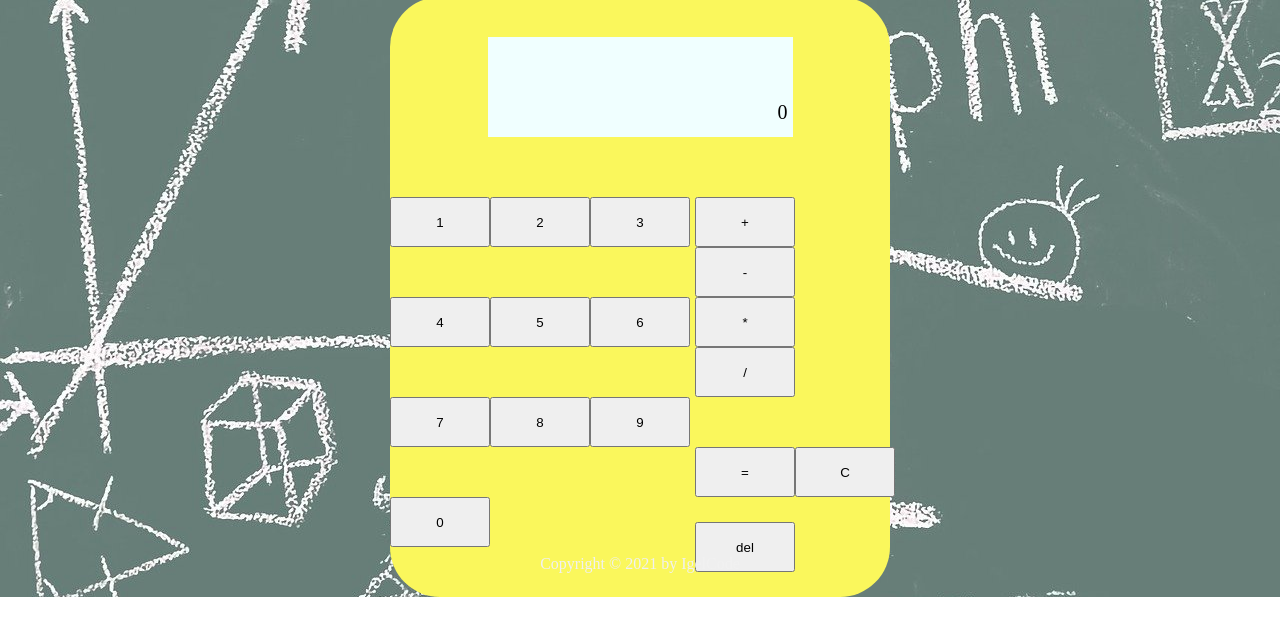
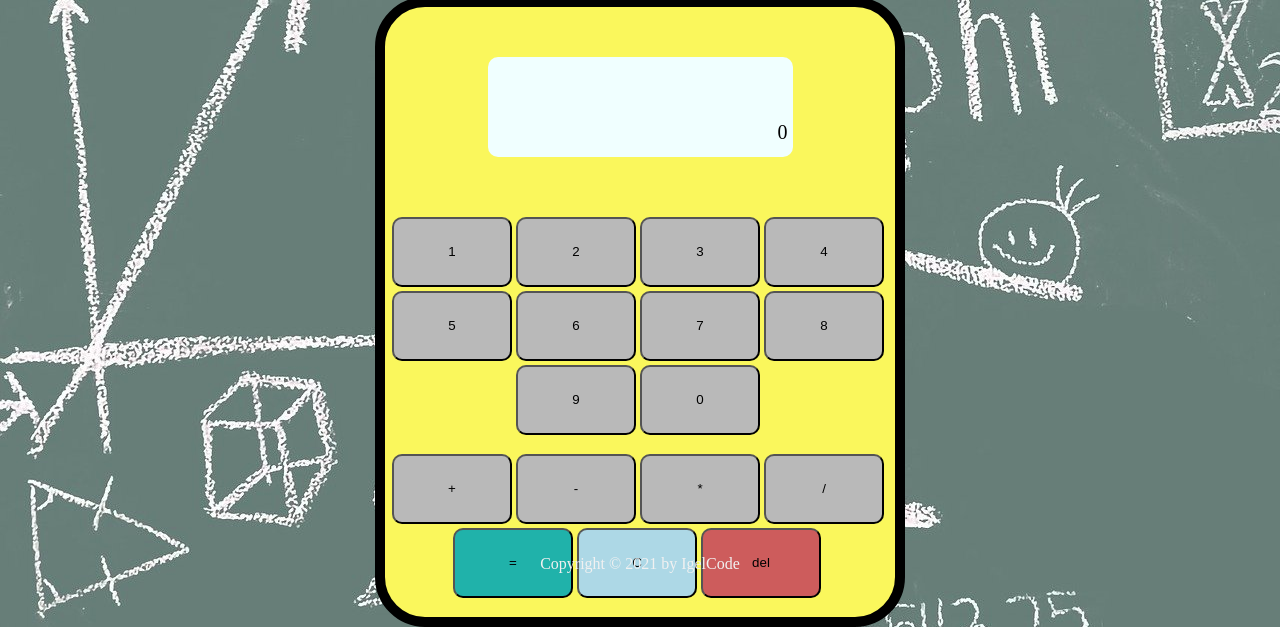
Before and after one commit to IgelCode/calculator, a plain HTML site: page index.html in a window 1280 px wide. Shown: the part 225-852 px from the top of the page. Before the commit the page ends 822 px from the top, so only its background shows below. Drawn offline with Linux system fonts and the light colour scheme.

Commit message:
Bugs fixed and more styles

```diff
--- a/calc.js
+++ b/calc.js
@@ -100,6 +100,7 @@ function clearDisplay() {
   value = "";
   valueOne = "";
   valueTwo = "";
+  operand = null;
 }
 
 function getValue(event) {
--- a/index.html
+++ b/index.html
@@ -18,33 +18,29 @@
          </div>
     <div class="bot">
         <div class="numbers">
-            <button id="one">1</button>
-            <button id="two">2</button>
-            <button id="three">3</button>
-            <button id="four">4</button>
-            <button id="five">5</button>
-            <button id="six">6</button>
-            <button id="seven">7</button>
-            <button id="eight">8</button>
-            <button id="nine">9</button>
-            <button id="zero">0</button>
+            <button class="numberz" id="one">1</button>
+            <button class="numberz" id="two">2</button>
+            <button class="numberz" id="three">3</button>
+            <button class="numberz" id="four">4</button>
+            <button class="numberz" id="five">5</button>
+            <button class="numberz" id="six">6</button>
+            <button class="numberz" id="seven">7</button>
+            <button class="numberz" id="eight">8</button>
+            <button class="numberz" id="nine">9</button>
+            <button class="numberz" id="zero">0</button>
         </div>
-
         <div class="operators">
-        <div class="operatorsone">
-          <button id="plus">+</button>
-          <button id="minus">-</button>
-          <button id="multiply">*</button>
-          <button id="divide">/</button>
+          <button class="operatorz" id="plus">+</button>
+          <button class="operatorz" id="minus">-</button>
+          <button class="operatorz" id="multiply">*</button>
+          <button class="operatorz" id="divide">/</button>
+          <button class="operatorztwo" id="equals">=</button>
+          <button class="operatorztwo" id="clear">C</button>
+          <button class="operatorztwo" id="del">del</button>
         </div>
-        <div class="operatorstwo">
-          <button id="equals">=</button>
-          <button id="clear">C</button>
-          <button id="del">del</button>
-    </div></div>
+    </div>
 </div>
-
-
+</div>
 </div>
 
 <footer>Copyright © 2021 by IgelCode</footer>
--- a/style.css
+++ b/style.css
@@ -19,18 +19,48 @@ h1 {
 }
 .container {
   display: flex;
-  justify-content: space-between;
+  justify-content: center;
   flex-direction: column;
   align-items: center;
   width: 500px;
   height: 600px;
   background-color: rgb(250, 247, 92);
   border-radius: 50px;
+  border: solid;
+  border-width: 10px;
+  gap: 50px;
+  padding: 5px;
 }
 button {
-  height: 50px;
-  width: 100px;
+  border-radius: 10px;
+  margin: 2px;
+  border-color: black;
 }
+
+button.numberz {
+  width: 120px;
+  height: 70px;
+  background-color: rgb(185, 185, 185);
+}
+button.operatorz {
+  width: 120px;
+  height: 70px;
+  background-color: rgb(185, 185, 185);
+}
+button.operatorztwo {
+  width: 120px;
+  height: 70px;
+}
+#equals {
+  background-color: lightseagreen;
+}
+#clear {
+  background-color: lightblue;
+}
+#del {
+  background-color: indianred;
+}
+
 #opdisplay {
   margin-top: 40px;
   display: flex;
@@ -41,6 +71,8 @@ button {
   align-items: center;
   font-size: 14px;
   padding-right: 5px;
+  border-top-left-radius: 10px;
+  border-top-right-radius: 10px;
 }
 #display {
   display: flex;
@@ -51,37 +83,33 @@ button {
   width: 300px;
   font-size: 20px;
   padding-right: 5px;
+  border-bottom-left-radius: 10px;
+  border-bottom-right-radius: 10px;
 }
 .bot {
   width: 500px;
   height: 400px;
   display: flex;
-  justify-content: space-between;
+  justify-content: center;
+  flex-direction: row;
+  align-items: center;
   flex-wrap: wrap;
-  gap: 5px;
-  align-items: center;
-  flex-direction: column;
 }
 .numbers {
-  width: 300px;
-  height: 400px;
   display: flex;
   flex-wrap: wrap;
 }
+#nine {
+  margin-left: 126px;
+}
+#equals {
+  margin-left: 63px;
+}
 .operators {
-  width: 200px;
-  height: 400px;
   display: flex;
   flex-wrap: wrap;
 }
-.opertorsone {
-  display: flex;
-  flex-wrap: wrap;
-}
-.operatorstwo {
-  display: flex;
-  flex-wrap: wrap;
-}
+
 footer {
   text-align: center;
   color: rgb(241, 241, 241);
```
